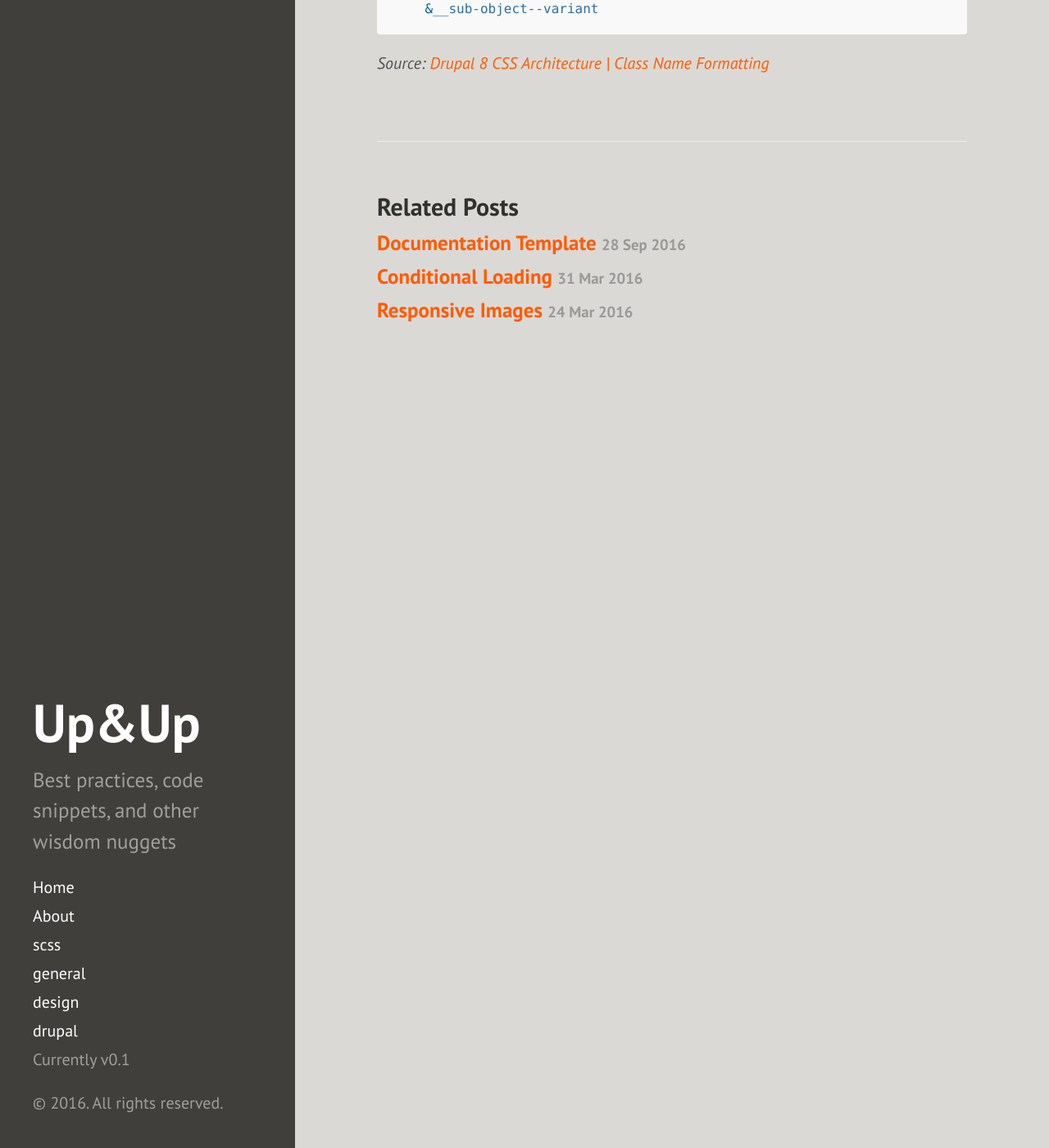
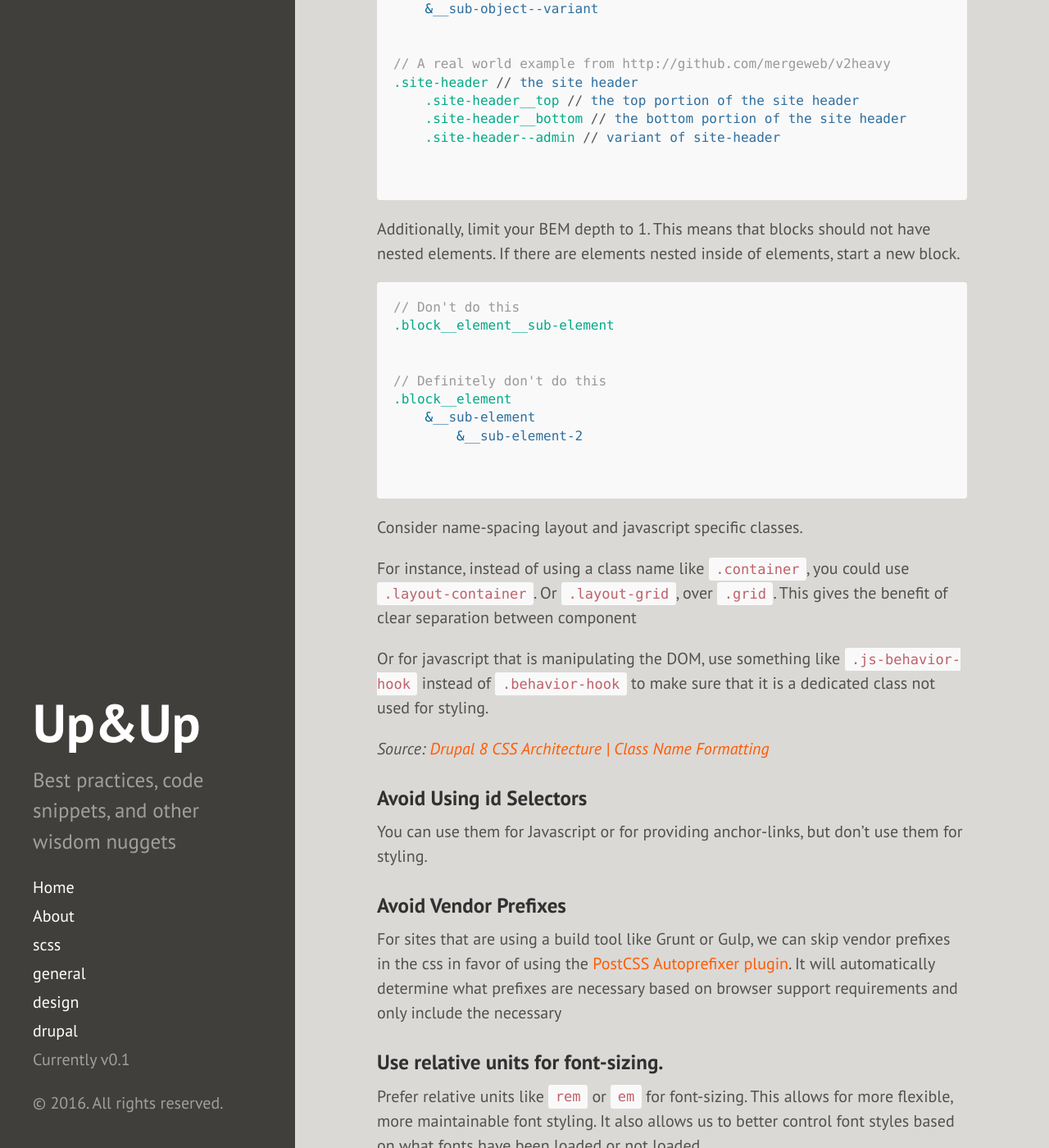
Before and after one commit to mergeweb/best_practices, a Jekyll site: the page built from _posts/2016-11-01-css-standards.md, in a window 1280 px wide and 1400 px high, scrolled down 4954 px. Shown: the whole window at 82% size. Built offline with Jekyll 4.4.1, drawn with Linux system fonts in a browser that asks for light colours; Markdown is read by kramdown in place of the engine named in the settings; some of the changed text lies outside the part shown.

Commit message:
Add some more rules

````diff
--- a/_posts/2016-11-01-css-standards.md
+++ b/_posts/2016-11-01-css-standards.md
@@ -125,7 +125,7 @@ Class names should use full words rather than abbreviations. Remember that your
 
 Class names for components should use dashes between words. Prefer `class="component-name"` to `class="componentname"`.
 
-We will use a BEM-style class naming system. BEM stands for Block Element Modifier. You can also thing about it as Component, Sub-object, Variant.
+We will use a BEM-style class naming system. BEM stands for Block Element Modifier. You can also think about it as Component, Sub-object, Variant.
 
 Examples:
 ```sass
@@ -145,6 +145,70 @@ Examples:
     &--variant
     &__sub-object
     &__sub-object--variant
+
+
+// A real world example from http://github.com/mergeweb/v2heavy
+.site-header // the site header
+    .site-header__top // the top portion of the site header
+    .site-header__bottom // the bottom portion of the site header
+    .site-header--admin // variant of site-header
+
+
 ```
 
+Additionally, limit your BEM depth to 1. This means that blocks should not have nested elements. If there are elements nested inside of elements, start a new block.
+
+```sass
+// Don't do this
+.block__element__sub-element
+
+
+// Definitely don't do this
+.block__element
+    &__sub-element
+        &__sub-element-2
+
+
+```
+
+Consider name-spacing layout and javascript specific classes.
+
+For instance, instead of using a class name like `.container`, you could use `.layout-container`. Or `.layout-grid`, over `.grid`. This gives the benefit of clear separation between component
+
+Or for javascript that is manipulating the DOM, use something like `.js-behavior-hook`
+ instead of `.behavior-hook` to make sure that it is a dedicated class not used for styling.
+
 <i>Source: [Drupal 8 CSS Architecture | Class Name Formatting](https://www.drupal.org/docs/develop/standards/css/css-architecture-for-drupal-8#formatting)</i>
+
+### Avoid Using id Selectors
+You can use them for Javascript or for providing anchor-links, but don't use them for styling.
+
+### Avoid Vendor Prefixes
+For sites that are using a build tool like Grunt or Gulp, we can skip vendor prefixes in the css in favor of using the [PostCSS Autoprefixer plugin](https://github.com/nDmitry/grunt-postcss). It will automatically determine what prefixes are necessary based on browser support requirements and only include the necessary
+
+### Use relative units for font-sizing.
+Prefer relative units like `rem` or `em` for font-sizing. This allows for more flexible, more maintainable font styling. It also allows us to better control font styles based on what fonts have been loaded or not loaded.
+
+Likewise, avoid specifying units for line-height. Line-height should be a ratio of font-size. You will need to write a lot less css if your line-height ratios are on to begin with.
+
+## Linting
+
+The easiest way to put these guidelines into practice will be to use `sass-lint`. You can install it globally like so: `npm install -g sass-lint` or on a per-project basis like this: `npm install sass-lint --save-dev`
+
+Add a copy of our [.sass-lint.yml](https://github.com/benjamingrobertson/sass-lint/blob/master/.sass-lint.yml) to the root of your project.
+
+To lint your project from the command line, you can do this:
+
+`sass-lint -v`
+
+Or, for as-you-go linting, install the sass-lint plugin for your respective editor:
+ - [PHPStorm Lint Plugin](https://github.com/idok/sass-lint-plugin)
+ - [Atom Plugin](https://atom.io/packages/linter-sass-lint)
+
+sass-lint documentation: https://github.com/sasstools/sass-lint/
+
+## Resources
+We leaned heavily on the following resources for these guidelines:
+ - [Drupal 8 CSS Architecture](https://www.drupal.org/docs/develop/standards/css/css-architecture-for-drupal-8)
+ - [CSS Guidelines](http://cssguidelin.es)
+ - [SMACSS by Jonathon Snook](https://smacss.com/book/)
````
